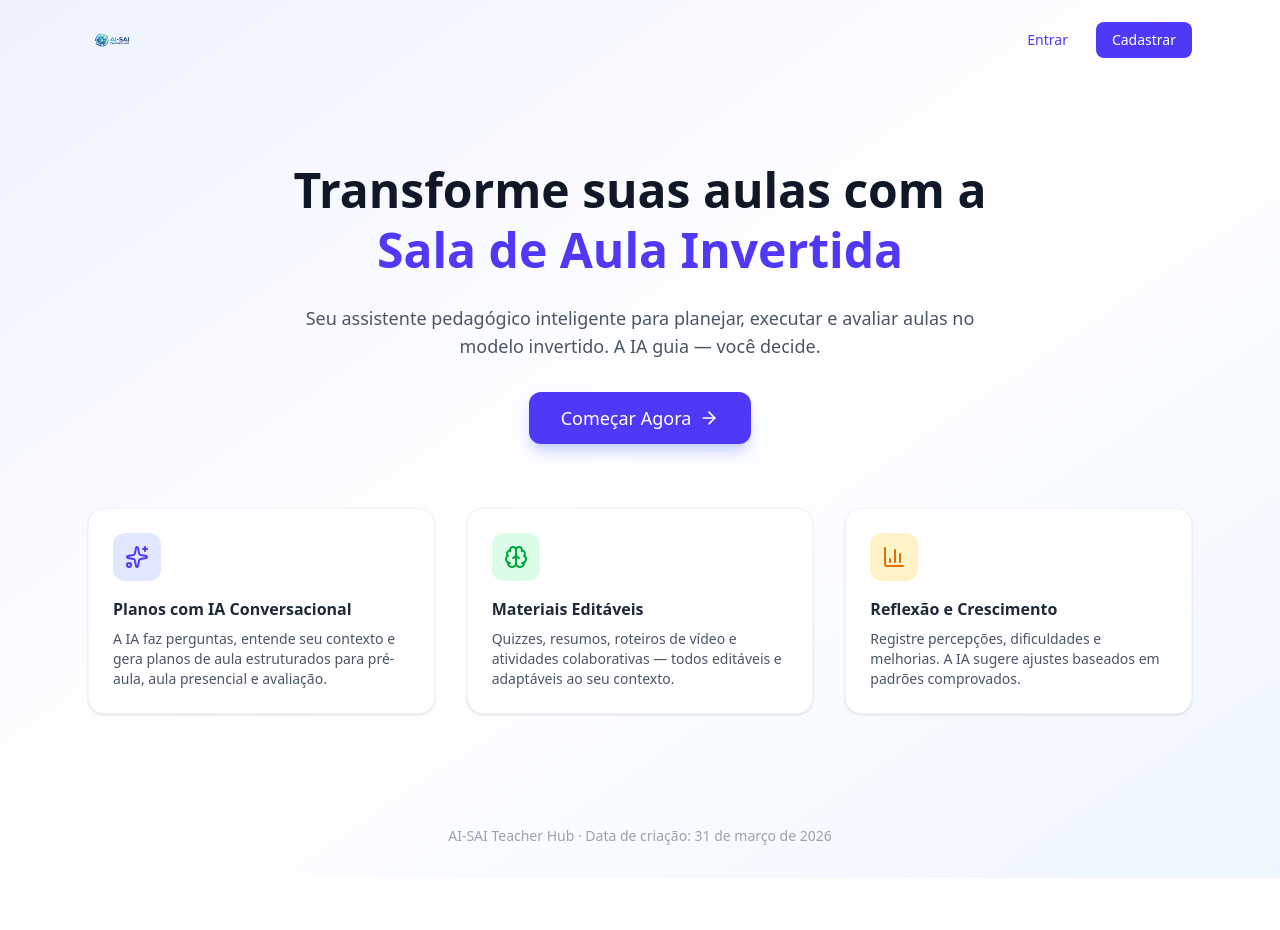
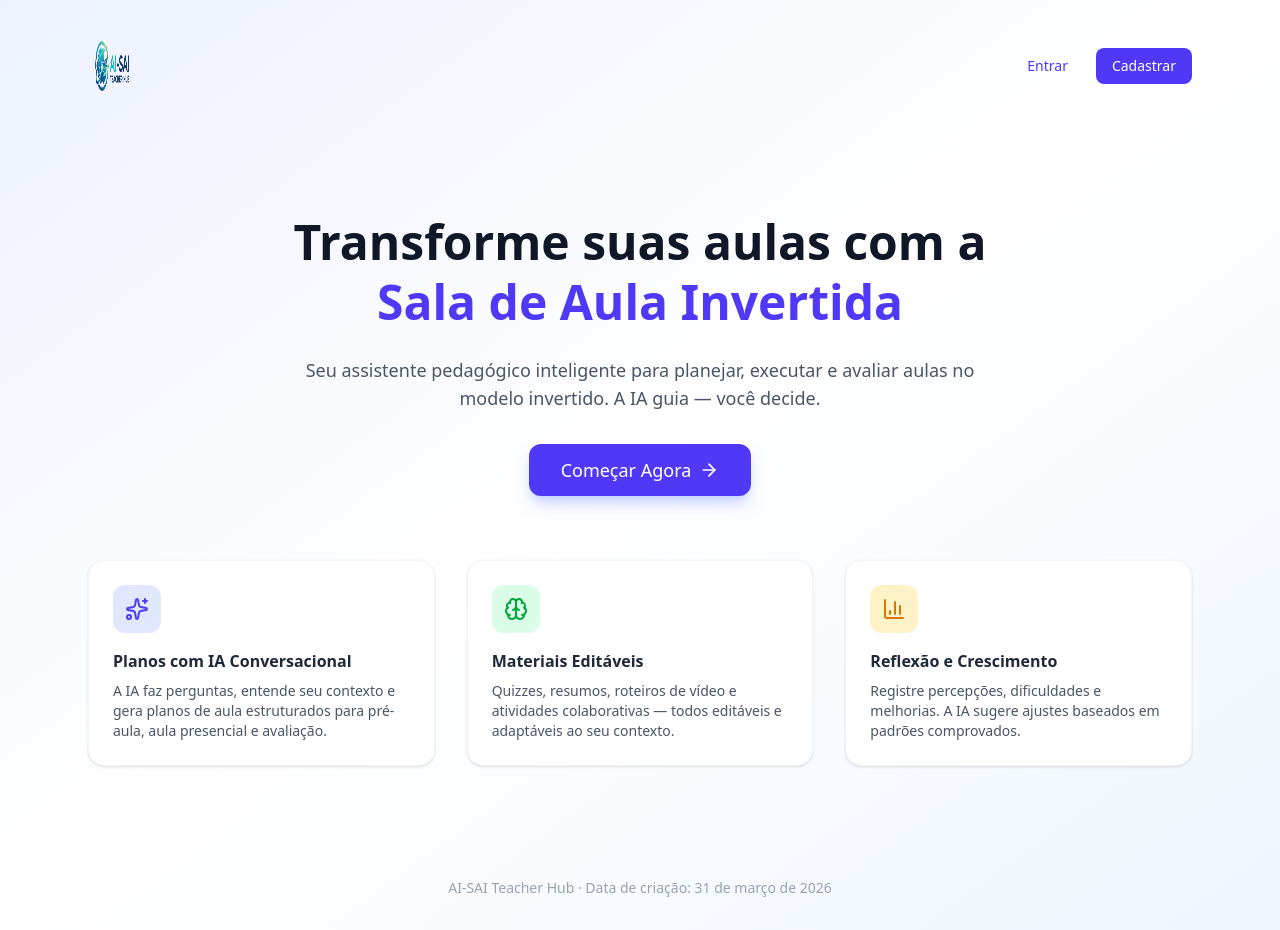
Before and after one commit to demchukserhii75-beep/AI-Sai-Teacher-Hub, a React (Vite) app in the folder client/: page / in a window 1280 px wide. Before the commit the page ends 878 px from the top, so only its background shows below. Built offline with nearby package versions, Linux system fonts and the light colour scheme; no server answers.

Commit message:
update: logo's style

```diff
--- a/client/src/pages/Landing.tsx
+++ b/client/src/pages/Landing.tsx
@@ -12,7 +12,7 @@ export default function Landing() {
           <img
             src="/Gemini_Generated_Image_8ii5l8ii5l8ii5l8-removebg-preview.png"
             alt="AI-SAI Logo"
-            className="w-12 h-12 object-contain"
+            className="w-12 h-[100px] t-contain"
           />
         </div>
         <div className="flex gap-3">
```
